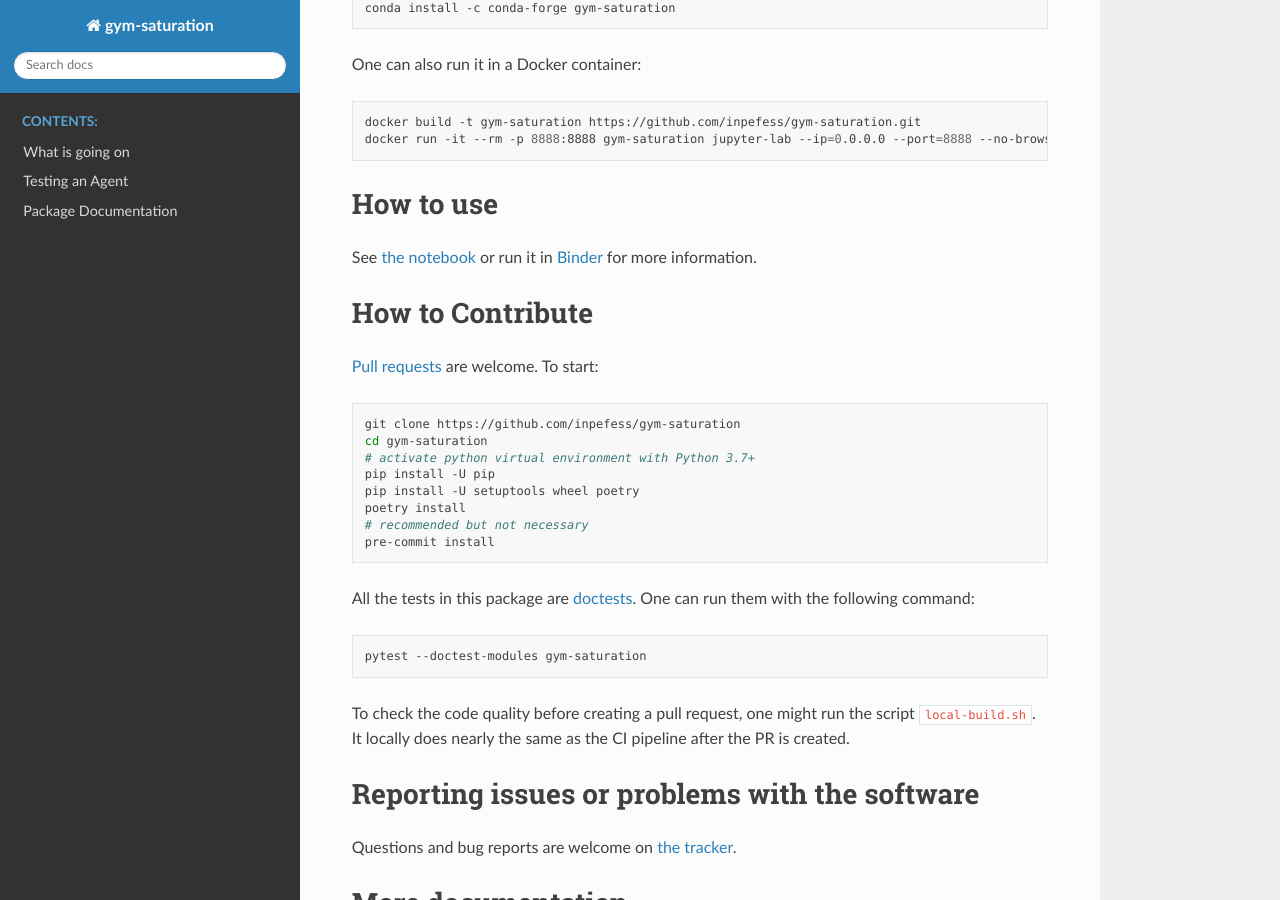
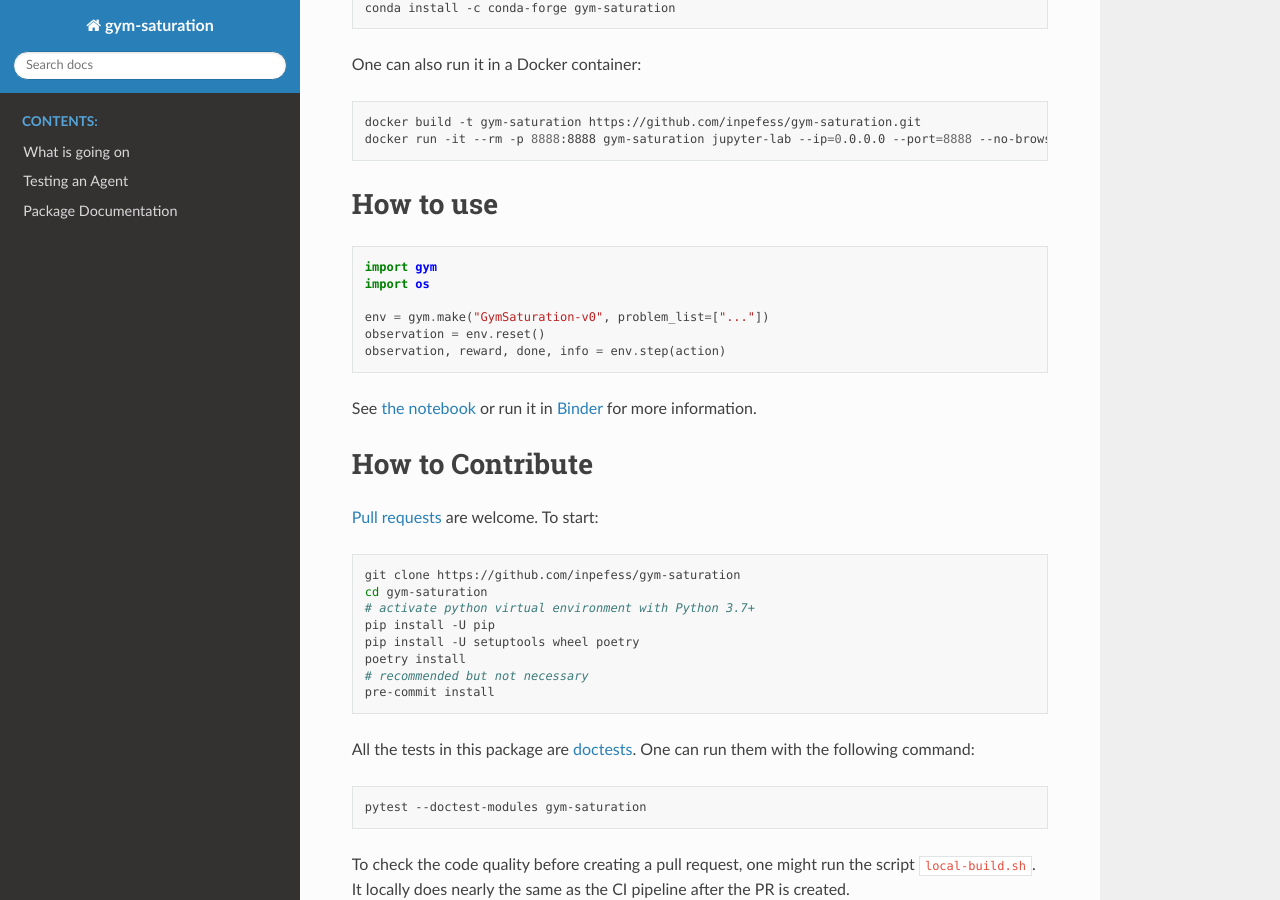
Before and after one commit to inpefess/gym-saturation, a Sphinx documentation site: the page built from doc/source/index.rst, in a window 1280 px wide and 900 px high, scrolled down 1042 px. Built offline with Sphinx 7.4.7 and the Read the Docs theme 2.0.0, drawn with Linux system fonts in a browser that asks for light colours.

Commit message:
update documentation

```diff
--- a/README.rst
+++ b/README.rst
@@ -13,7 +13,7 @@
   See the License for the specific language governing permissions and
   limitations under the License.
 
-|PyPI version| |Anaconda| |CircleCI| |Documentation Status| |codecov| |Binder| |JOSS|
+|Binder|\ |PyPI version|\ |Anaconda|\ |CircleCI|\ |Documentation Status|\ |codecov|\ |JOSS|
 
 gym-saturation
 ==============
@@ -62,6 +62,15 @@ One can also run it in a Docker container:
 
 How to use
 ==========
+
+.. code:: python
+
+   import gym
+   import os
+
+   env = gym.make("GymSaturation-v0", problem_list=["..."])
+   observation = env.reset()
+   observation, reward, done, info = env.step(action)
 
 See `the
 notebook <https://github.com/inpefess/gym-saturation/blob/master/examples/example.ipynb>`__
--- a/doc/source/what-is-going-on.rst
+++ b/doc/source/what-is-going-on.rst
@@ -35,11 +35,11 @@ What is a State
 
 (More or less resembles `ProofState class of PyRes`_)
 
-The environment's state is a list of logical clauses. Each clause is a list of literals and also has several :ref:`properties <Clause>`.
+The environment's state is a list of logical clauses. Each clause is a list of literals and also has several `properties <https://tptp-lark-parser.readthedocs.io/en/latest/package-documentation.html#tptp_lark_parser.grammar.Clause>`__.
 
 Literal is a predicate, negated or not. A predicate can have arguments, which can be functions or variables. Functions can have arguments, which in turn can be functions or variables.
 
-Grammar is encoded in Python objects in a self-explanatory way. Each grammar object is a dictionary with an obligatory key ``class`` (:ref:`Clause <Clause>`, :ref:`Literal <Literal>`, :ref:`Predicate <Predicate>`, :ref:`Function <Function>`, :ref:`Variable <Variable>`), and other keys representing this object's properties (such as being negated or having a list of arguments).
+Grammar is encoded in Python objects in a self-explanatory way (see `tptp-lark-parser <https://tptp-lark-parser.readthedocs.io>`__ for more information).
 
 What is an Observation
 ***********************
```
Also changed, not shown: 1 other file.
